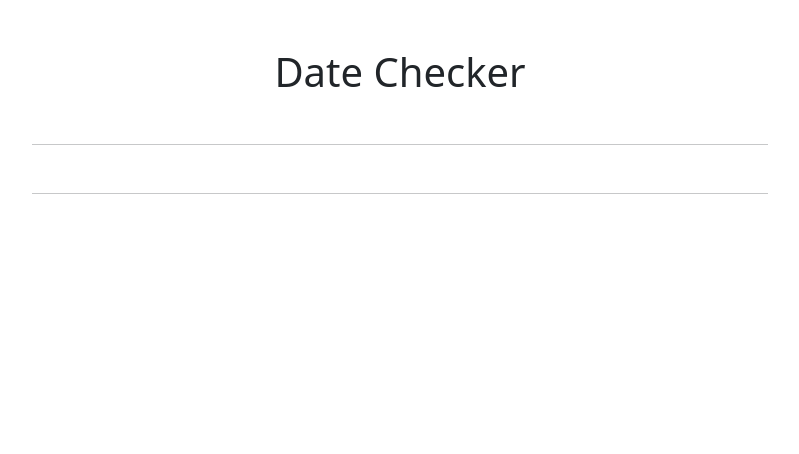
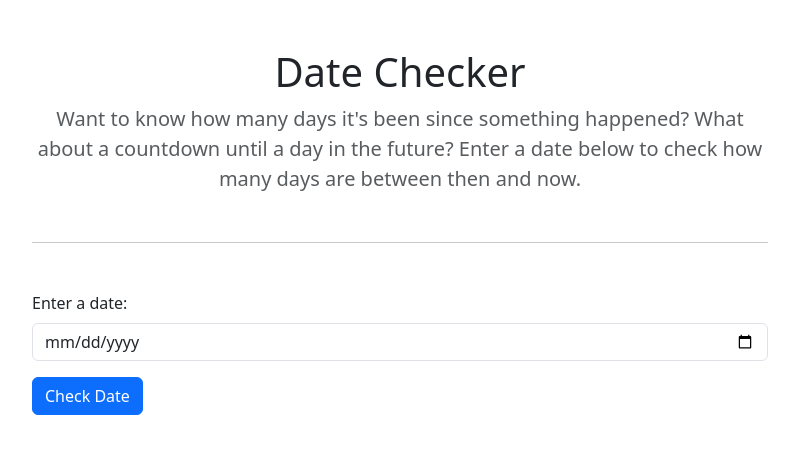
Before and after one commit to eubhawatson-classes/dmit-2025-workbook-a01-fall-2025, a PHP site: page /date-checker.php in a window 1280 px wide. Shown: the top 454 px of the page, without its empty margins (240-1039 px from the left). Run offline with PHP 8.4, Linux system fonts and the light colour scheme.

Commit message:
Adds solution for Lesson 09.

```diff
--- a/module-2/09-custom-functions/date-checker.php
+++ b/module-2/09-custom-functions/date-checker.php
@@ -1,3 +1,33 @@
+<?php
+
+$date = isset($_POST['date']) ? $_POST['date'] : '';
+
+// This function validates a date format. It will return TRUE or FALSE.
+function validate_date($date) {
+    // When comparing dates, we need both of them to be in the same format. This is the format we will use.
+    $date_format = 'Y-m-d';
+
+    // Even if the user didn't enter their date in this format, we'll see if have the correct information and if we can arrange it in this format.
+    $parsed_date = date_parse_from_format($date_format, $date);
+
+    // Finally, let's check to see if there were any errors and if this date is a date that exists in the Gregorian calendar.
+    return $parsed_date['error_count'] === 0 && checkdate($parsed_date['month'], $parsed_date['day'], $parsed_date['year']);
+}
+
+// This function calculates the days difference (in days) between two dates (today and the user's provided date).
+function calculate_days_difference($date) {
+    // Let's start by asking the server what the current date is.
+    $current_date = date('Y-m-d');
+
+    // Dates are technically strings! However, unix time is an integer. So, we need to convert our string to unix time in order to do any calculations.
+    $difference = strtotime($current_date) - strtotime($date);
+
+    // Alright, now we have the difference between our two dates — but it's in seconds (unix time)! So, we need to now convert this to days.
+    return round($difference / (60 * 60 * 24));
+}
+
+?>
+
 <!doctype html>
 <html lang="en">
   <head>
@@ -14,11 +44,42 @@
         <div class="row justify-content-center">
             <div class="col-md-8 col-md-6">
                 <h1 class="text-center fw-light">Date Checker</h1>
-                <p class="text-center lead text-muted"></p>
+                <p class="text-center lead text-muted">Want to know how many days it's been since something happened? What about a countdown until a day in the future? Enter a date below to check how many days are between then and now.</p>
 
                 <hr class="my-5">
 
-                <hr class="my-5">
+                <form action="<?= htmlspecialchars($_SERVER['PHP_SELF']); ?>" method="POST" class="mb-5">
+                    <div class="mb-3">
+                        <label for="date" class="form-label">Enter a date:</label>
+                        <input type="date" id="date" name="date" value="<?= $date; ?>" class="form-control">
+                    </div>
+
+                    <input type="submit" id="submit" name="submit" value="Check Date" class="btn btn-primary">
+                </form>
+
+                <?php
+
+                if ($_SERVER['REQUEST_METHOD'] === 'POST') {
+                    // Let's start by validating the date that the user provided.
+                    if (validate_date($date)) {
+
+                        // If the date is valid, we can go ahead and compare today's date to the user's provided date.
+                        $days_difference = calculate_days_difference($date);
+
+                        if ($days_difference < 0) { // If the date is negative, it's in the future.
+                            echo "<p>The date is in the future. There are " . abs($days_difference) . " days left.</p>";
+                        } elseif ($days_difference > 0) { // If the date is positive, it's in the past.
+                            echo "<p>The date is in the past. It was " . abs($days_difference) . " days ago.</p>";
+                        } else { // If the date is 0, it's today.
+                            echo "<p>The date is today!</p>";
+                        }
+
+                    } else { // if the date is not valid
+                        echo "<p class=\"text-danger\">Invalid date format.</p>";
+                    }
+                }
+
+                ?>
 
 
             </div>
```
